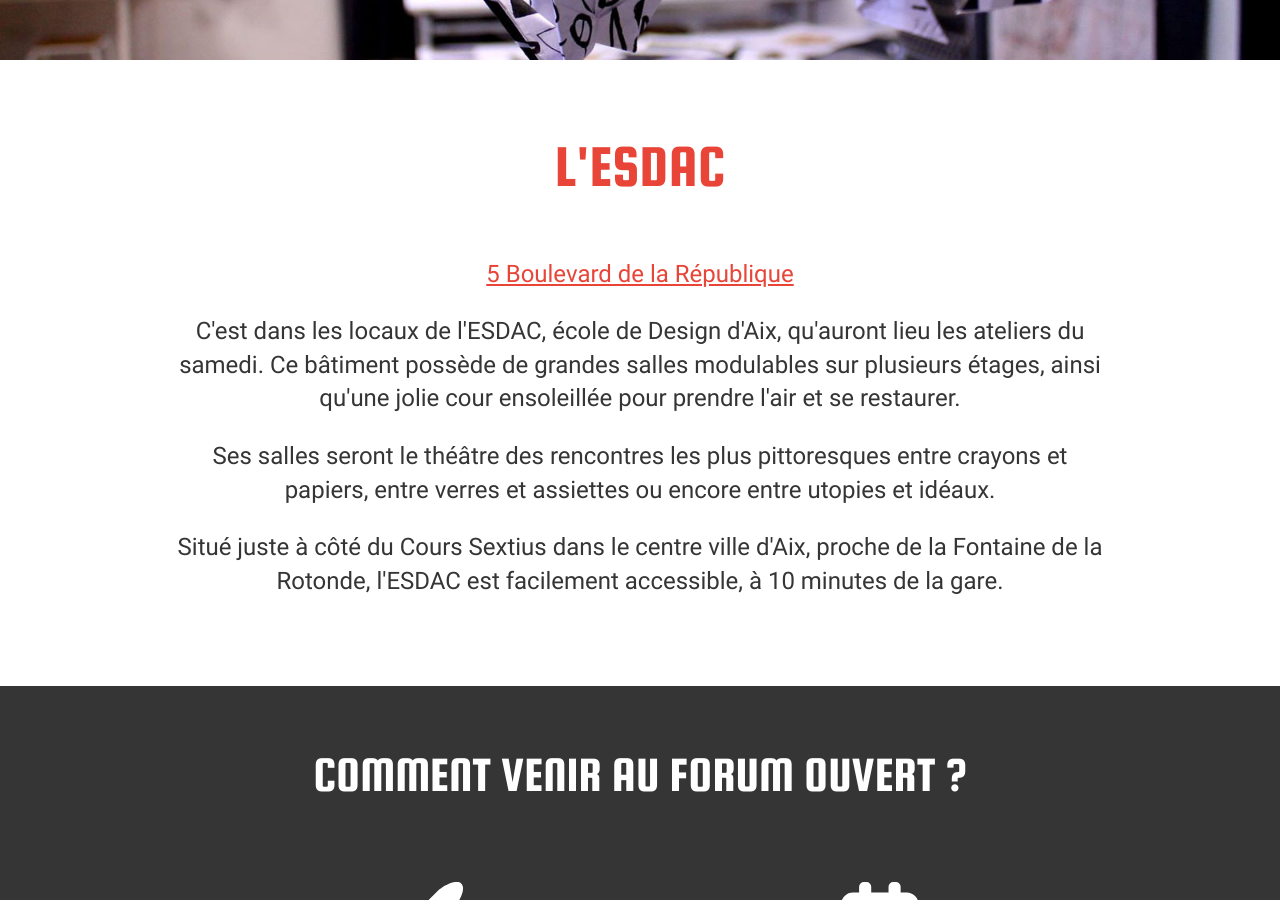
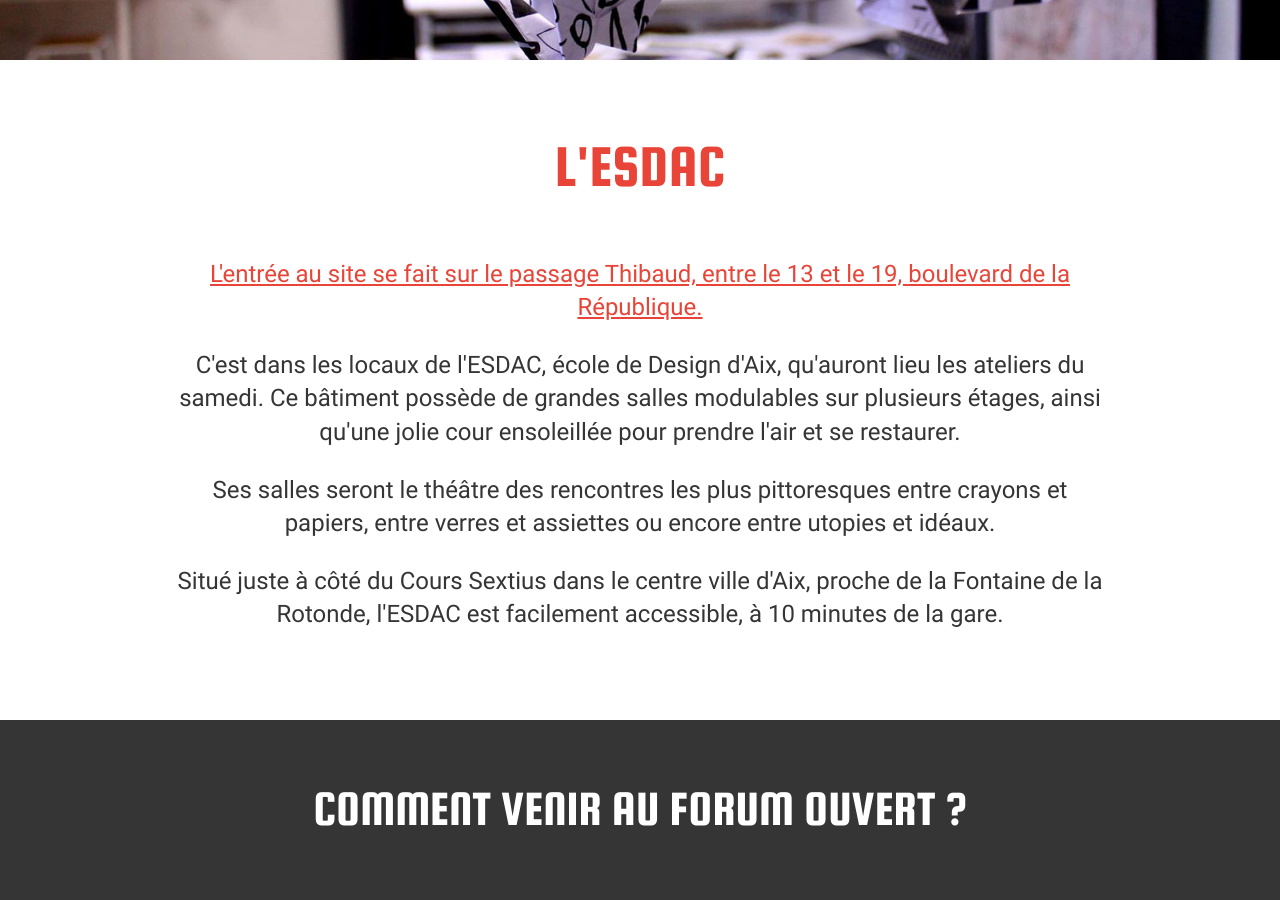
Before and after one commit to sudweb/2017, a Jekyll site: the page built from lieux.html, in a window 1280 px wide and 900 px high, scrolled down 3155 px. Built offline with Jekyll 4.4.1, drawn with Linux system fonts in a browser that asks for light colours.

Commit message:
Fixes #31

```diff
--- a/lieux.html
+++ b/lieux.html
@@ -88,7 +88,7 @@
 		<header class="white-section">
 			<div class="wrapper text-center">
 				<h2 class="great-title-size red uppercase">L'ESDAC</h2>
-				<p><a href="//goo.gl/MZeUAA" title="Plan d'accès à l'ESDAC sur Google Maps"> 5 Boulevard de la République</a></p>
+				<p><a href="//goo.gl/MZeUAA" title="Plan d'accès à l'ESDAC sur Google Maps">L'entrée au site se fait sur le passage Thibaud, entre le 13 et le 19, boulevard de la République.</a></p>
         <p>C'est dans les locaux de l'ESDAC, école de Design d'Aix, qu'auront lieu les ateliers du samedi.
         Ce bâtiment possède de grandes salles modulables sur plusieurs étages, ainsi qu'une jolie cour ensoleillée pour prendre l'air et
         se restaurer.</p>
```
